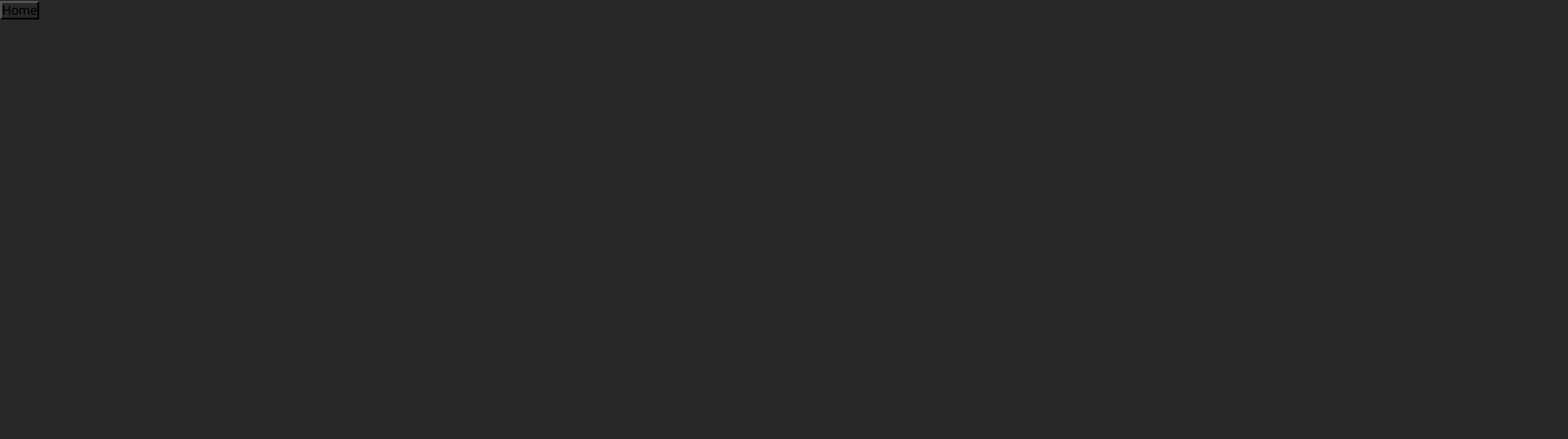
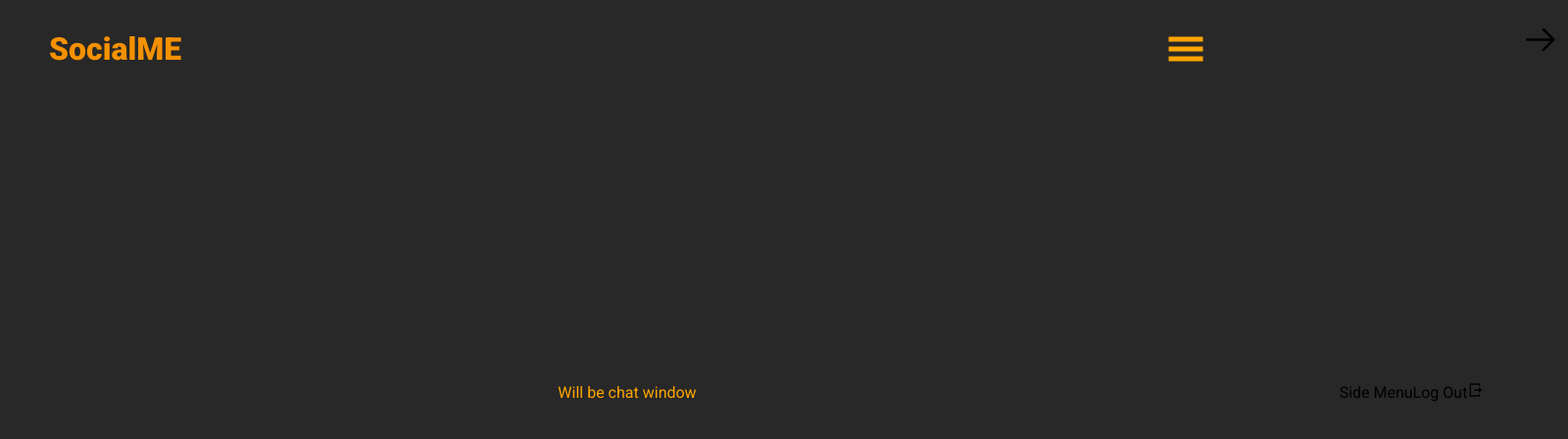
Before and after one commit to YevFED/SocialME, a React (Vite) app in the folder client/: page /home in a window 1280 px wide. Shown: the top 448 px of the page at 98% size, 1600 px wide, since content can reach past the window. Built offline with nearby package versions, Linux system fonts and the light colour scheme; sample sign-in values are in the browser's storage.

Commit message:
SideMenu added , little work on re-design

```diff
--- a/client/src/components/Header/Header.jsx
+++ b/client/src/components/Header/Header.jsx
@@ -1,18 +1,15 @@
 import React from "react";
 import styles from "./Header.module.scss";
-import { MdAccountCircle } from "react-icons/md";
-import { useNavigate } from "react-router-dom";
+import { GiHamburgerMenu } from "react-icons/gi";
 
-const Header = () => {
-  const navigate = useNavigate();
-
+const Header = ({ Open, setOpen }) => {
   return (
     <div className={styles.header}>
       <p className={styles.logo}>SocialME</p>
-      <MdAccountCircle
+      <GiHamburgerMenu
         className={styles.icon}
-        size={30}
-        onClick={() => navigate("/auth")}
+        size={40}
+        onClick={() => setOpen(!Open)}
       />
     </div>
   );
--- a/client/src/components/Header/Header.module.scss
+++ b/client/src/components/Header/Header.module.scss
@@ -1,18 +1,20 @@
 .header {
   width: 100vw;
   height: 100px;
-  background-color: rgb(245, 145, 0);
   display: flex;
   align-items: center;
-  justify-content: space-around;
+  justify-content: space-between;
+  padding: 0 50px;
+  z-index: 3;
+  position: absolute;
+  background-color: rgb(40, 40, 40);
   .logo {
     font-size: 32px;
     font-weight: 900;
-    background-color: transparent;
+    color: rgb(245, 145, 0);
   }
   .icon {
-    background-color: transparent;
-    fill: rgb(40, 40, 40);
+    fill: orange;
     cursor: pointer;
   }
 }
--- a/client/src/components/Inputs/PasswordInput/PasswordInput.module.scss
+++ b/client/src/components/Inputs/PasswordInput/PasswordInput.module.scss
@@ -11,6 +11,7 @@
     border-radius: 2px;
     font-size: 17px;
     padding: 2px 10px;
+    background-color: rgb(40, 40, 40);
   }
   .input::placeholder {
     color: rgba(255, 145, 0, 0.5);
--- /dev/null
+++ b/client/src/components/SideMenu/SideMenu.jsx
@@ -0,0 +1,36 @@
+import React from "react";
+import styles from "./SideMenu.module.scss";
+import { GoArrowRight } from "react-icons/go";
+import { RiLogoutBoxRLine } from "react-icons/ri";
+import axiosIntance from "../../axiosIntance";
+import { useNavigate } from "react-router-dom";
+
+const SideMenu = ({ Open, setOpen }) => {
+  const navigate = useNavigate();
+  const handleLogout = async () => {
+    try {
+      await axiosIntance.post("/api/auth/logout", {
+        localStorage: localStorage.clear(),
+      });
+      return navigate("/auth");
+    } catch (error) {
+      console.log(error.message);
+    }
+  };
+  return (
+    <div className={Open ? styles.sideMenuActive : styles.sideMenu}>
+      <p className={styles.text}>Side Menu</p>
+      <GoArrowRight
+        className={styles.closeButton}
+        onClick={() => setOpen(!Open)}
+        size={40}
+      />
+      <div className={styles.logOutButton} onClick={handleLogout}>
+        Log Out
+        <RiLogoutBoxRLine />
+      </div>
+    </div>
+  );
+};
+
+export default SideMenu;
--- /dev/null
+++ b/client/src/components/SideMenu/SideMenu.module.scss
@@ -0,0 +1,46 @@
+.sideMenuActive {
+  width: 25%;
+  height: 100vh;
+  position: absolute;
+  background-color: rgb(245, 145, 0);
+  left: 75%;
+  z-index: 3;
+  transition: 0.5s ease-in-out;
+  display: flex;
+  align-items: center;
+  justify-content: center;
+  border-top-left-radius: 10%;
+  flex-direction: column;
+  .text {
+    color: rgb(40, 40, 40);
+  }
+  .closeButton {
+    position: absolute;
+    top: 2.5%;
+    left: 85%;
+    cursor: pointer;
+    fill: rgb(40, 40, 40);
+  }
+  .logOutButton {
+    cursor: pointer;
+  }
+}
+
+.sideMenu {
+  width: 25%;
+  height: 100vh;
+  position: absolute;
+  background-color: rgb(40, 40, 40);
+  left: 100%;
+  z-index: 33;
+  transition: 0.5s ease-in-out;
+  display: flex;
+  align-items: center;
+  justify-content: center;
+  .closeButton {
+    position: absolute;
+    top: 2.5%;
+    left: 85%;
+    cursor: pointer;
+  }
+}
--- a/client/src/index.css
+++ b/client/src/index.css
@@ -8,6 +8,6 @@
   text-decoration: none;
   color: black;
   font-family: "Roboto", sans-serif;
-  background-color: rgb(40, 40, 40);
+
   overflow: hidden;
 }
--- a/client/src/pages/Auth/Auth.jsx
+++ b/client/src/pages/Auth/Auth.jsx
@@ -6,7 +6,7 @@ import axiosIntance from "../../axiosIntance.js";
 
 import { useNavigate } from "react-router-dom";
 
-const SignUp = () => {
+const Auth = () => {
   // Navigation on pages
   const navigate = useNavigate();
   const [Auth, setAuth] = useState(true);
@@ -188,4 +188,4 @@ const SignUp = () => {
   );
 };
 
-export default SignUp;
+export default Auth;
--- a/client/src/pages/Auth/Auth.module.scss
+++ b/client/src/pages/Auth/Auth.module.scss
@@ -4,7 +4,7 @@
   display: flex;
   align-items: center;
   overflow: hidden;
-
+  background-color: rgb(40, 40, 40);
   // Form
 
   .leftSide {
@@ -14,6 +14,7 @@
     display: flex;
     align-items: center;
     border-top-right-radius: 50%;
+
     .form {
       border: 1px solid rgb(255, 145, 0);
       width: 500px;
@@ -25,6 +26,7 @@
       gap: 35px;
       margin-left: 150px;
       position: relative;
+      background-color: rgb(40, 40, 40);
       .formTitle {
         color: orange;
         margin-top: 120px;
@@ -42,6 +44,7 @@
         font-size: 17px;
         padding: 2px 10px;
         font-weight: 700;
+        background-color: rgb(40, 40, 40);
       }
       .input::placeholder {
         color: rgba(255, 145, 0, 0.5);
@@ -63,6 +66,7 @@
         position: absolute;
         left: 15%;
         top: 41.2%;
+        background-color: rgb(40, 40, 40);
       }
 
       .formChanger {
--- a/client/src/pages/Home/Home.jsx
+++ b/client/src/pages/Home/Home.jsx
@@ -1,8 +1,13 @@
-import React, { useEffect } from "react";
+import React, { useEffect, useState } from "react";
 import { useNavigate } from "react-router-dom";
 import axiosIntance from "../../axiosIntance.js";
+import Header from "../../components/Header/Header.jsx";
+import styles from "./Home.module.scss";
+import SideMenu from "../../components/SideMenu/SideMenu.jsx";
 
 const Home = () => {
+  const [Open, setOpen] = useState(false);
+
   // Checking if user is logined
   const tokenCheck = () => {
     const token = localStorage.getItem("token");
@@ -13,22 +18,20 @@ const Home = () => {
 
   // Log out funct
   const navigate = useNavigate();
-  const handleLogout = async () => {
-    try {
-      await axiosIntance.post("/api/auth/logout", {
-        localStorage: localStorage.clear(),
-      });
-      return navigate("/auth");
-    } catch (error) {
-      res.status(500).json({ error: error.message });
-    }
-  };
 
   useEffect(() => {
     tokenCheck();
   }, []);
 
-  return <button onClick={handleLogout}>Home</button>;
+  return (
+    <>
+      <Header Open={Open} setOpen={setOpen} />
+      <SideMenu Open={Open} setOpen={setOpen} />
+      <div className={styles.wrapper}>
+        <p>Will be chat window</p>
+      </div>
+    </>
+  );
 };
 
 export default Home;
--- a/client/src/pages/Home/Home.module.scss
+++ b/client/src/pages/Home/Home.module.scss
@@ -0,0 +1,13 @@
+.wrapper {
+  width: 100vw;
+  height: 100vh;
+  background-color: rgb(40, 40, 40);
+  color: orange;
+  display: flex;
+  align-items: center;
+  justify-content: center;
+  position: absolute;
+  p {
+    color: orange;
+  }
+}
```
